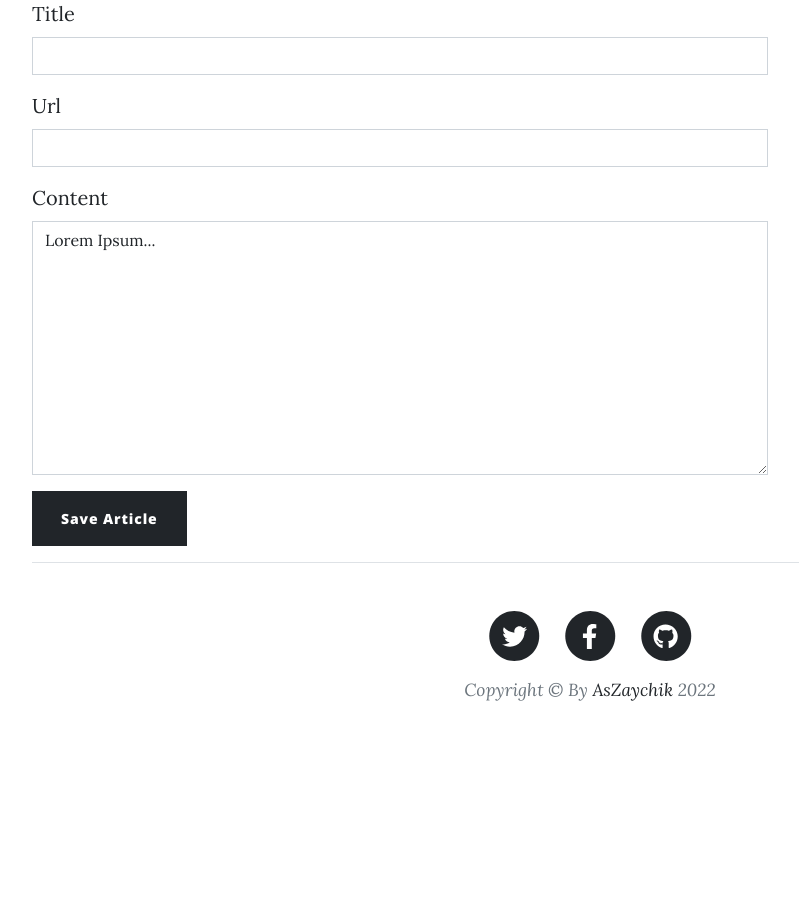
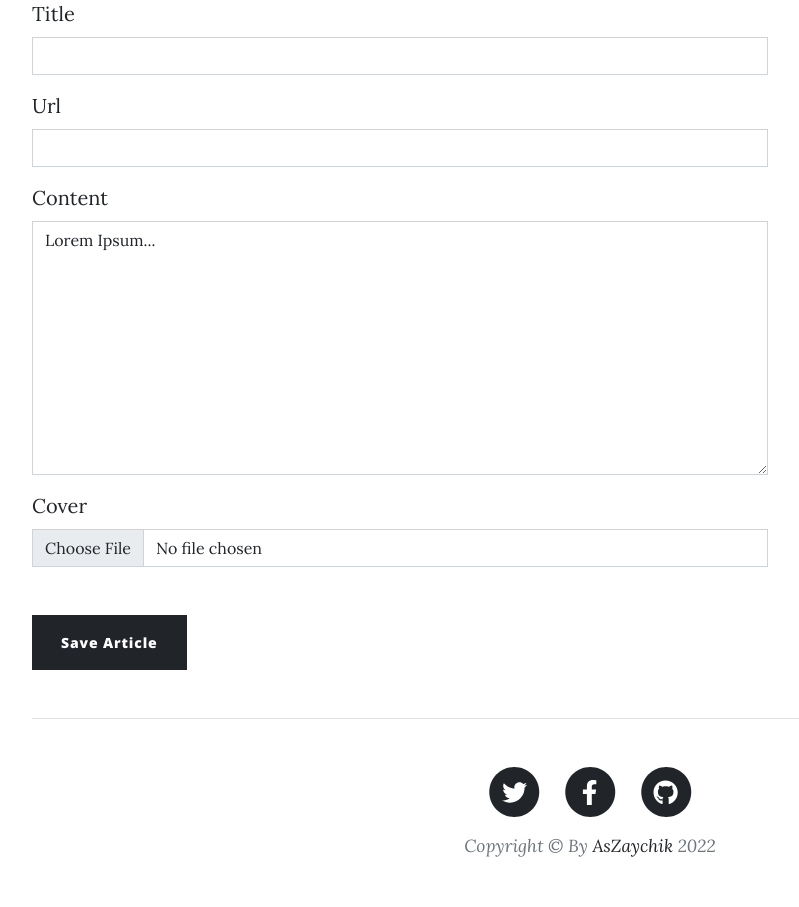
Before and after one commit to Aszaychik/blog_ci3, a CodeIgniter app: page /blog_ci3/index.php/blog/createArticle in a window 1280 px wide. Shown: the part 580-1487 px from the top of the page, without its empty margins (50-849 px from the left). Before the commit the page ends 1281 px from the top, so only its background shows below. Run offline with CodeIgniter, Linux system fonts and the light colour scheme; some libraries are stand-ins or nearby versions.

Commit message:
UPLOADS COVER WITH LIBRARY UPLOAD

```diff
--- a/application/controllers/Blog.php
+++ b/application/controllers/Blog.php
@@ -26,6 +26,23 @@ class Blog extends CI_Controller{
       $data['title'] = $this->input->post('title');
       $data['content'] = $this->input->post('content');
       $data['url'] = $this->input->post('url');
+
+      $config['upload_path']          = './uploads/';
+      $config['allowed_types']        = 'gif|jpg|png';
+      $config['max_size']             = 1000;
+      $config['max_width']            = 2000;
+      $config['max_height']           = 1600;
+
+      $this->load->library('upload', $config);
+
+      if (!$this->upload->do_upload('cover'))
+      {
+          echo $this->upload->display_errors();
+      }
+      else
+      {
+          $data['cover'] = $this->upload->data('file_name');
+      }
 
       $id = $this->BlogModel->insertBlog($data);
       if($id){
--- a/application/views/blog.php
+++ b/application/views/blog.php
@@ -2,7 +2,7 @@
 $this->load->view('partials/header');
 ?>
         <!-- Page Header-->
-        <header class="masthead" style="background-image: url('https://images.unsplash.com/photo-1422207258071-70754198c4a2?ixlib=rb-4.0.3&ixid=MnwxMjA3fDB8MHxwaG90by1wYWdlfHx8fGVufDB8fHx8&auto=format&fit=crop&w=1460&q=80')">
+        <header class="masthead" style="background-image: url('https://scontent.fsub8-2.fna.fbcdn.net/v/t39.30808-6/310195025_1496125947476402_6729970876596988792_n.jpg?_nc_cat=105&ccb=1-7&_nc_sid=e3f864&_nc_eui2=AeGxRrhZhJa7_lo2o-qlrtGJOU9dMVOwtsA5T10xU7C2wMrTmOY80c9rKPKBweDDZ2LVSVEYoOeBKPkb0e1s_4W6&_nc_ohc=O6Vw0h5xrJEAX-ac0a0&tn=og2zDuZcDLaZyeoO&_nc_ht=scontent.fsub8-2.fna&oh=00_AfBRNj-sUTzyo8kz1vx_e0_Dv6Trj6GwBx6c_VSaaIyz3A&oe=637877DD')">
             <div class="container position-relative px-4 px-lg-5">
                 <div class="row gx-4 gx-lg-5 justify-content-center">
                     <div class="col-md-10 col-lg-8 col-xl-7">
--- a/application/views/formCreate.php
+++ b/application/views/formCreate.php
@@ -2,7 +2,7 @@
 $this->load->view('partials/header');
 ?>
 <!-- Page Header-->
-<header class="masthead" style="background-image: url('https://images.unsplash.com/photo-1512413294297-496b8ce65ed7?ixlib=rb-4.0.3&ixid=MnwxMjA3fDB8MHxwaG90by1wYWdlfHx8fGVufDB8fHx8&auto=format&fit=crop&w=1170&q=80')">
+<header class="masthead" style="background-image: url('https://scontent.fsub8-2.fna.fbcdn.net/v/t39.30808-6/310195025_1496125947476402_6729970876596988792_n.jpg?_nc_cat=105&ccb=1-7&_nc_sid=e3f864&_nc_eui2=AeGxRrhZhJa7_lo2o-qlrtGJOU9dMVOwtsA5T10xU7C2wMrTmOY80c9rKPKBweDDZ2LVSVEYoOeBKPkb0e1s_4W6&_nc_ohc=O6Vw0h5xrJEAX-ac0a0&tn=og2zDuZcDLaZyeoO&_nc_ht=scontent.fsub8-2.fna&oh=00_AfBRNj-sUTzyo8kz1vx_e0_Dv6Trj6GwBx6c_VSaaIyz3A&oe=637877DD')">
     <div class="container position-relative px-4 px-lg-5">
         <div class="row gx-4 gx-lg-5 justify-content-center">
             <div class="col-md-10 col-lg-8 col-xl-7">
@@ -17,7 +17,7 @@ $this->load->view('partials/header');
     <section class="row">
       <article class="col-md-8">
         <h1>Create a New Article</h1>
-        <?= form_open();?>
+        <?= form_open_multipart();?>
           <fieldset class="form-group">
             <label class="mb-2" for="title">title</label>
             <?= form_input('title',null, 'class="form-control mb-3"');?>
@@ -29,7 +29,12 @@ $this->load->view('partials/header');
           <fieldset class="form-group">
             <label class="mb-2" for="content">content</label>
             <?= form_textarea('content', 'Lorem Ipsum...', 'class="form-control mb-3"');?>
-          <button type="submit" class="btn btn-dark mb-3">Save Article</button>
+          </fieldset>
+          <fieldset class="form-group">
+            <label class="mb-2" for="cover">cover</label>
+            <?= form_upload('cover', null, 'class="form-control mb-5"');?>
+          </fieldset>
+          <button type="submit" class="btn btn-dark mb-5">Save Article</button>
         <?= form_close();?>
       </article>
     </section>
--- a/application/views/formUpdate.php
+++ b/application/views/formUpdate.php
@@ -2,7 +2,7 @@
 $this->load->view('partials/header');
 ?>
 <!-- Page Header-->
-<header class="masthead" style="background-image: url('https://images.unsplash.com/photo-1512413294297-496b8ce65ed7?ixlib=rb-4.0.3&ixid=MnwxMjA3fDB8MHxwaG90by1wYWdlfHx8fGVufDB8fHx8&auto=format&fit=crop&w=1170&q=80')">
+<header class="masthead" style="background-image: url('https://scontent.fsub8-2.fna.fbcdn.net/v/t39.30808-6/310195025_1496125947476402_6729970876596988792_n.jpg?_nc_cat=105&ccb=1-7&_nc_sid=e3f864&_nc_eui2=AeGxRrhZhJa7_lo2o-qlrtGJOU9dMVOwtsA5T10xU7C2wMrTmOY80c9rKPKBweDDZ2LVSVEYoOeBKPkb0e1s_4W6&_nc_ohc=O6Vw0h5xrJEAX-ac0a0&tn=og2zDuZcDLaZyeoO&_nc_ht=scontent.fsub8-2.fna&oh=00_AfBRNj-sUTzyo8kz1vx_e0_Dv6Trj6GwBx6c_VSaaIyz3A&oe=637877DD')">
     <div class="container position-relative px-4 px-lg-5">
         <div class="row gx-4 gx-lg-5 justify-content-center">
             <div class="col-md-10 col-lg-8 col-xl-7">
@@ -29,9 +29,9 @@ $this->load->view('partials/header');
           </fieldset>
           <fieldset class="form-group">
             <label for="content">content</label>
-            <?= form_textarea('content',$blog['content'], 'class="form-control mb-3"');?>
+            <?= form_textarea('content',$blog['content'], 'class="form-control mb-5"');?>
           </fieldset>
-          <button type="submit" class="btn btn-dark mb-3">Save Article</button>
+          <button type="submit" class="btn btn-dark mb-5">Save Article</button>
         <?= form_close();?>
       </article>
     </section>
```
Also changed, not shown: application/views/detail.php (+9 -1 lines), uploads/BG_CS_Millenium_07.jpg (added).
